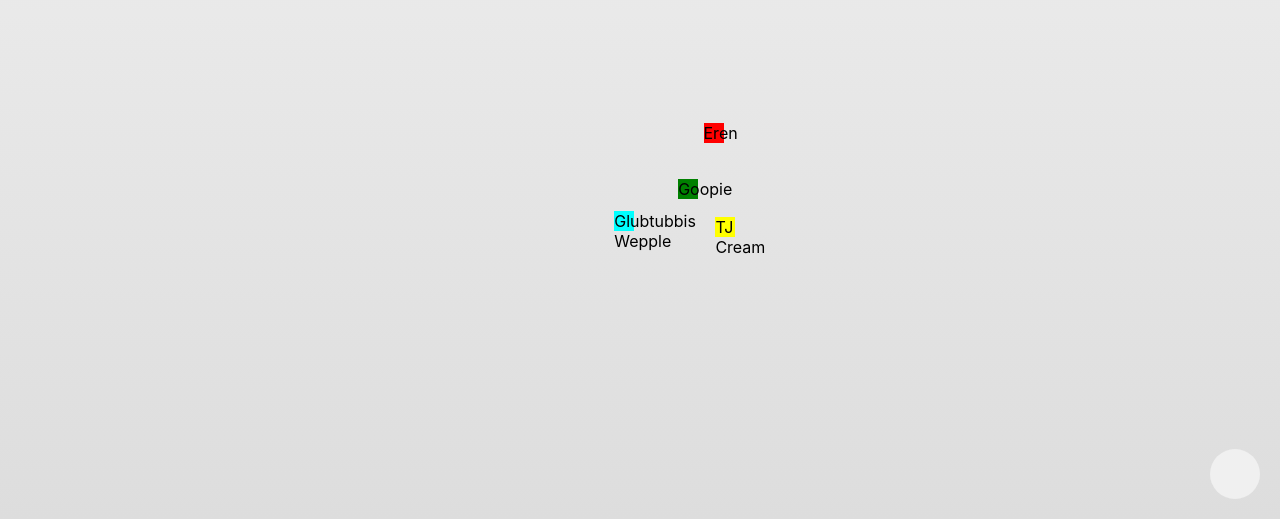
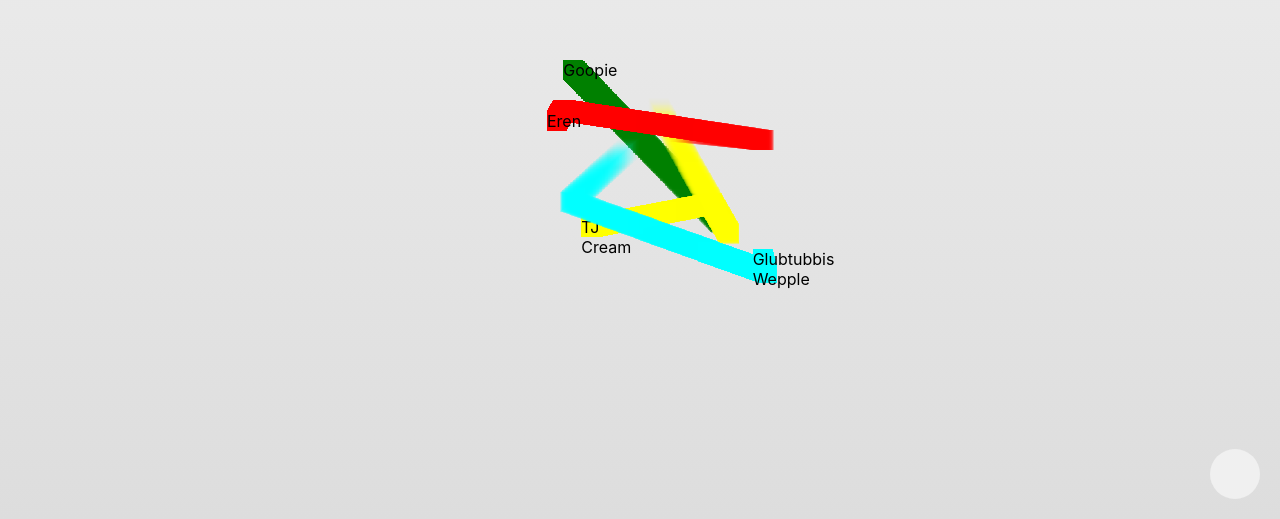
Before and after one commit to jcattabiani/snims, a React (Create React App) app: page / in a window 1280 px wide. Shown: the part 281-800 px from the top of the page. Built offline with nearby package versions, Linux system fonts and the light colour scheme; some icons are missing.

Commit message:
snail trails

```diff
--- a/src/components/Snail.js
+++ b/src/components/Snail.js
@@ -1,10 +1,13 @@
-import React, { useEffect, useState } from 'react';
+import React, { useEffect, useRef, useState } from 'react';
 
 const Snail = ({ color, name }) => {
   const [position, setPosition] = useState({ x: window.innerWidth / 2, y: window.innerHeight / 2 });
   const [target, setTarget] = useState(getRandomTargetPosition());
-  const stepSize = .5;
-  const requestIdRef = React.useRef(null);
+  const stepSize = 1;
+  const trailFadeDuration = 5000; // Duration in milliseconds for the color trail to fade out
+  const trailFadeInterval = 16; // Interval in milliseconds to update the trail opacity
+  const trailRef = useRef([]);
+  const requestIdRef = useRef(null);
 
   function getRandomTargetPosition() {
     const range = Math.min(window.innerWidth, window.innerHeight) * 0.4;
@@ -41,9 +44,29 @@ const Snail = ({ color, name }) => {
       y: prevPosition.y + directionY * stepSize,
     };
 
+    // Update the color trail
+    updateTrail(prevPosition, color);
+
     setPosition(newPosition);
     requestIdRef.current = requestAnimationFrame(moveAgent);
   };
+
+  const updateTrail = (position, color) => {
+    trailRef.current.push({ position, color, opacity: 1, timestamp: Date.now() });
+
+    // Remove old trail segments
+    const currentTime = Date.now();
+    while (trailRef.current.length > 0 && currentTime - trailRef.current[0].timestamp > trailFadeDuration) {
+      trailRef.current.shift();
+    }
+
+    // Update trail opacity
+    trailRef.current.forEach((segment) => {
+      const segmentAge = currentTime - segment.timestamp;
+      segment.opacity = Math.max(0, 1 - segmentAge / trailFadeDuration);
+    });
+  };
+
 
   useEffect(() => {
     requestIdRef.current = requestAnimationFrame(moveAgent);
@@ -51,10 +74,42 @@ const Snail = ({ color, name }) => {
     return () => {
       cancelAnimationFrame(requestIdRef.current);
     };
-  // eslint-disable-next-line react-hooks/exhaustive-deps
   }, [position, target]);
 
+  useEffect(() => {
+    // Clear the trail when the component unmounts
+    return () => {
+      trailRef.current = [];
+    };
+  }, []);
+
+  useEffect(() => {
+    // Update the trail opacity at a regular interval
+    const intervalId = setInterval(() => {
+      trailRef.current = trailRef.current.filter((segment) => segment.opacity > 0);
+    }, trailFadeInterval);
+
+    return () => {
+      clearInterval(intervalId);
+    };
+  }, []);
+
   return (
+    <div style={{ position: 'relative' }}>
+      {trailRef.current.map((segment, index) => (
+        <div
+          key={index}
+          style={{
+            position: 'absolute',
+            top: `${segment.position.y}px`,
+            left: `${segment.position.x}px`,
+            width: '20px',
+            height: '20px',
+            backgroundColor: `${segment.color}`,
+            opacity: segment.opacity,
+          }}
+        />
+      ))}
       <div
         style={{
           position: 'absolute',
@@ -67,6 +122,7 @@ const Snail = ({ color, name }) => {
       >
         {name}
       </div>
+    </div>
   );
 };
 
```
Lines whose indentation alone changed are shown as unchanged.
